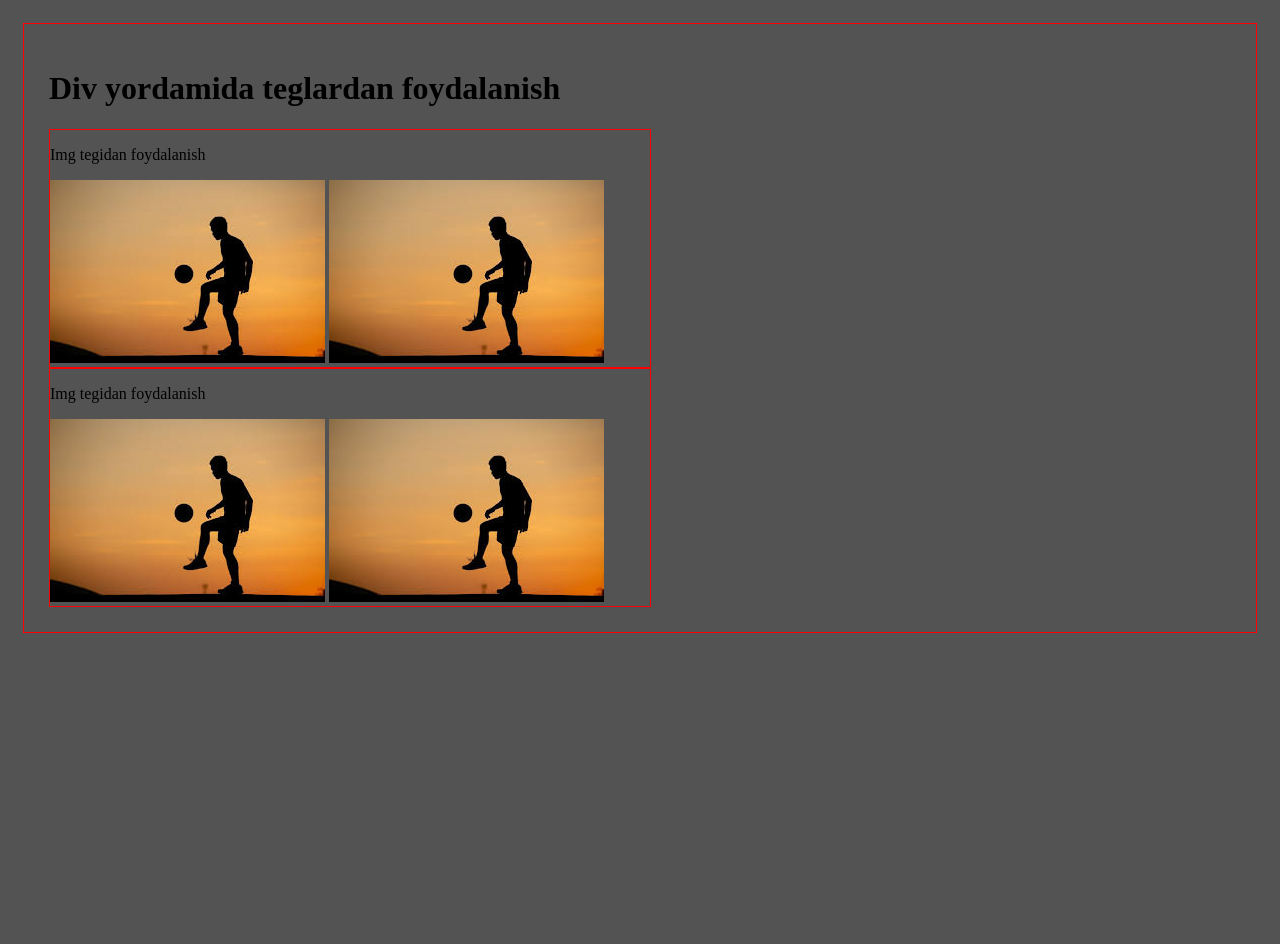
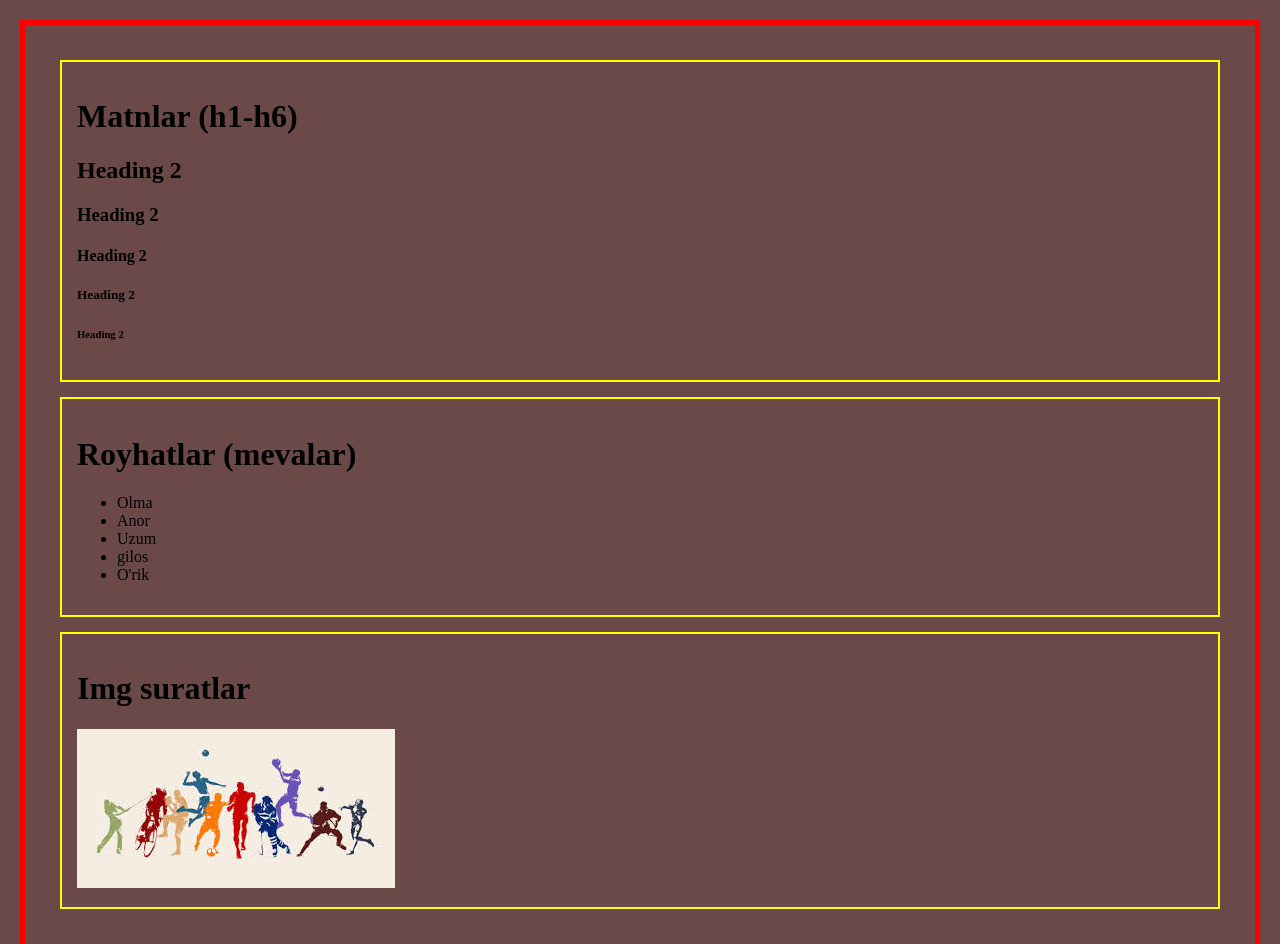
Before and after one commit to asadbek11211/Vorislar_darslari_7_IT, a plain HTML site: page div_takrorlash.html in a window 1280 px wide. Shown: the top 944 px of the page. Before the commit the page ends 800 px from the top, so only its background shows below. Drawn offline with Linux system fonts and the light colour scheme; files whose address does not match are found by name.

Commit message:
div_takrorlash

```diff
--- a/div_takrorlash.html
+++ b/div_takrorlash.html
@@ -8,40 +8,49 @@
         body {
             margin: 0;
             padding: 0;
-            background-color: rgb(84, 83, 83);
+            background-color: rgb(107, 73, 73);
         }
-        .main_div {
-            border: 1px solid red;
-            margin: 23px;
-            padding: 25px;
+        .asosiy_div {
+            margin: 20px;
+            padding: 20px;
+            border: 5px solid red;
         }
         .div1 {
-            border: 1px solid red;
-            width: 600px;
-            display: inline-block;
+            margin: 15px;
+            padding: 15px;
+            border: 2px solid yellow;
         }
     </style>
 </head>
 <body>
-     <div class="main_div">
-        <h1>
-            Div yordamida teglardan foydalanish
-        </h1>
-         <div class="div1">
-            <p>
-                Img tegidan foydalanish
-            </p>
-            <img src="E:\Vorislar_darslari_IT_7\img.jpg" alt="">
-            <img src="E:\Vorislar_darslari_IT_7\img.jpg" alt="">
-
+    <div class="asosiy_div">
+        <div class="div1">
+            <h1>
+                Matnlar (h1-h6)
+            </h1>
+            <h2>Heading 2</h2>
+            <h3>Heading 2</h3>
+            <h4>Heading 2</h4>
+            <h5>Heading 2</h5>
+            <h6>Heading 2</h6>
         </div>
         <div class="div1">
-            <p>
-                Img tegidan foydalanish
-            </p>
-            <img src="E:\Vorislar_darslari_IT_7\img.jpg" alt="">
-            <img src="E:\Vorislar_darslari_IT_7\img.jpg" alt="">
-            <img src="" alt="">
+            <h1>
+                Royhatlar (mevalar)
+            </h1>
+            <ul>
+                <li>Olma</li>
+                <li>Anor</li>
+                <li>Uzum</li>
+                <li>gilos</li>
+                <li>O'rik</li>
+            </ul>
+        </div>
+        <div class="div1">
+            <h1>
+                Img suratlar
+            </h1>
+            <img src="E:\Vorislar_darslari_IT_7\images.jpg" alt="">
         </div>
     </div>
 </body>
```
